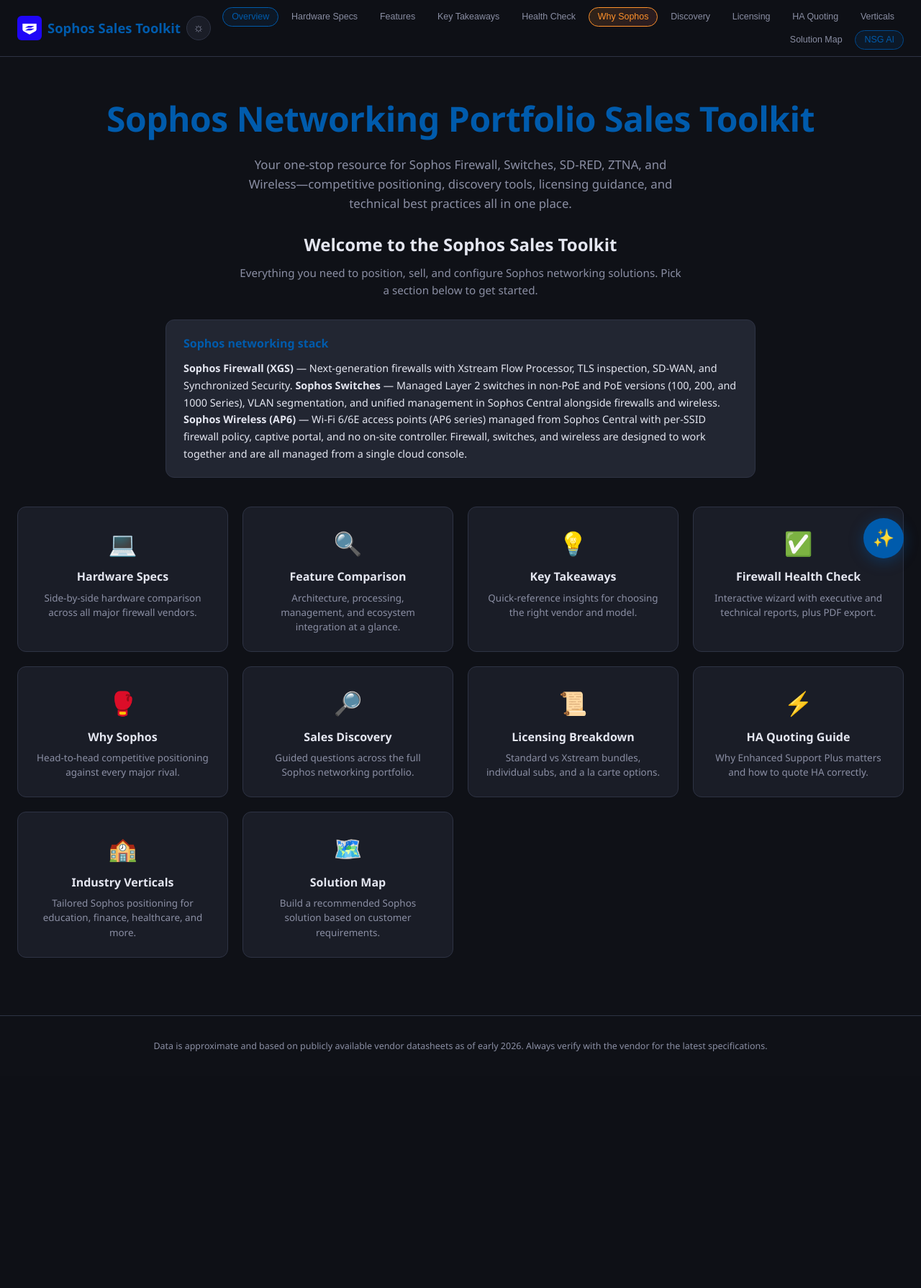
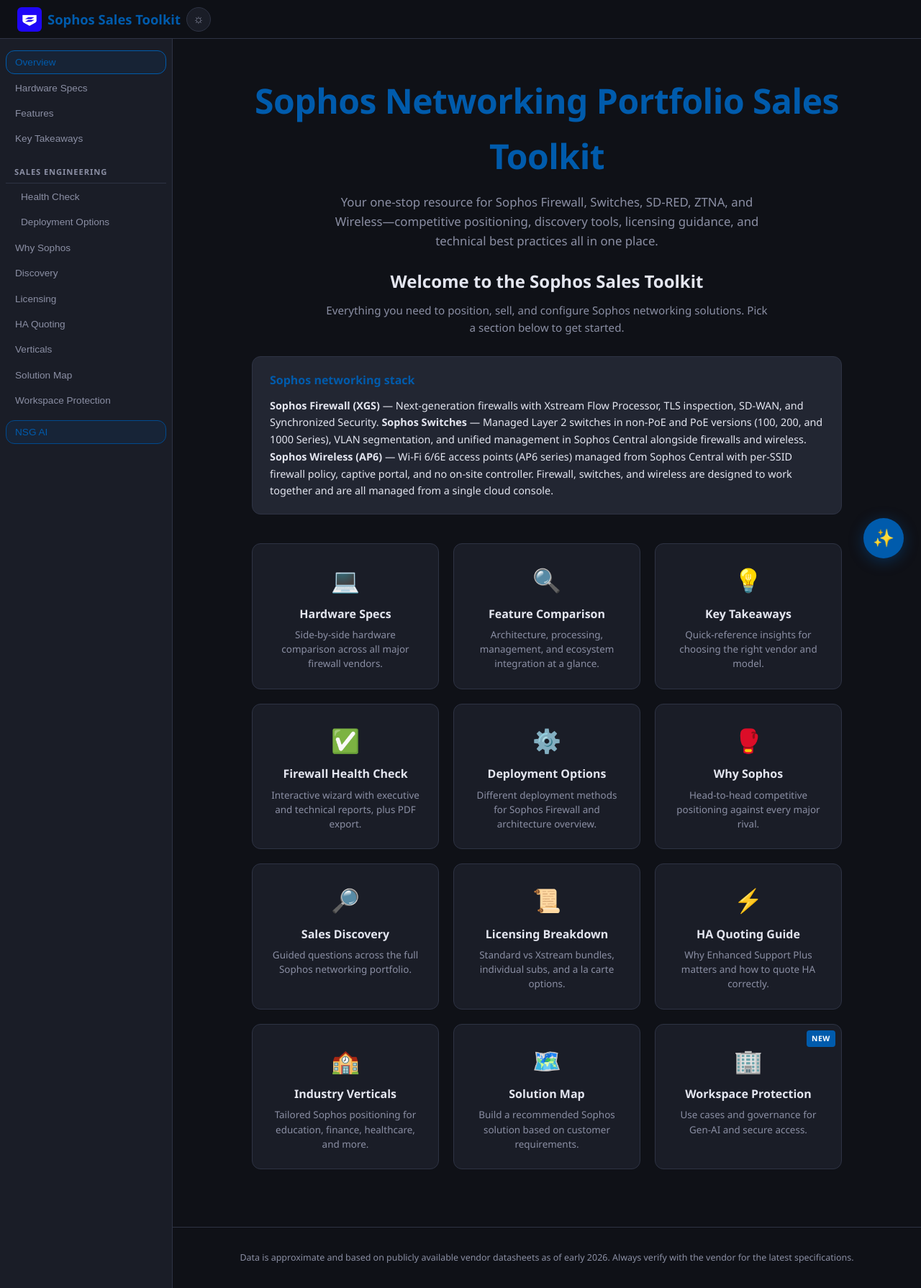
Before and after one commit to Chaddie/firewall-hardware-comparison, a Flask app: page / in a window 1280 px wide. Shown: the whole page at 72% size. Before the commit the page ends 1461 px from the top, so only its background shows below. Run offline with Flask 3, Linux system fonts and the light colour scheme; some libraries are stand-ins or nearby versions.

Commit message:
Sidebar nav, Deployment Options, Workspace Protection page, New badge on hub tile
Made-with: Cursor

```diff
--- a/app/routes.py
+++ b/app/routes.py
@@ -12,6 +12,7 @@ from .data import (
     TAKEDOWN_DATA,
     VENDORS,
     VERTICALS_DATA,
+    WORKSPACE_PROTECTION_DATA,
 )
 
 main = Blueprint("main", __name__)
@@ -82,3 +83,8 @@ def api_verticals():
 @main.route("/api/solution-map")
 def api_solution_map():
     return jsonify(SOLUTION_MAP_DATA)
+
+
+@main.route("/api/workspace-protection")
+def api_workspace_protection():
+    return jsonify(WORKSPACE_PROTECTION_DATA)
--- a/app/static/css/style.css
+++ b/app/static/css/style.css
@@ -108,31 +108,84 @@ body {
 [data-theme="light"] .theme-icon-sun { display: none; }
 [data-theme="light"] .theme-icon-moon { display: inline; }
 
-/* ── Nav ── */
-.main-nav { display: flex; gap: .3rem; flex-wrap: wrap; flex: 1; justify-content: flex-end; }
-.main-nav button {
+/* ── App layout: sidebar + content ── */
+.app-layout {
+  display: flex;
+  min-height: calc(100vh - 56px);
+}
+.app-sidebar {
+  width: 240px;
+  flex-shrink: 0;
+  background: var(--surface);
+  border-right: 1px solid var(--border);
+  padding: 1rem 0;
+  overflow-y: auto;
+}
+.sidebar-nav {
+  display: flex;
+  flex-direction: column;
+  gap: .15rem;
+  padding: 0 .5rem;
+}
+.sidebar-item {
+  display: block;
+  width: 100%;
+  text-align: left;
   background: none;
   border: 1px solid transparent;
-  color: var(--text-muted);
-  padding: .35rem .75rem;
-  border-radius: 999px;
-  font-size: .78rem;
+  border-radius: var(--radius);
+  color: var(--text-muted);
+  padding: .5rem .75rem;
+  font-size: .85rem;
   font-weight: 500;
   cursor: pointer;
   transition: var(--transition);
   white-space: nowrap;
 }
-.main-nav button:hover { color: var(--text); border-color: var(--border) }
-.main-nav .nav-ai-btn {
+.sidebar-item:hover { color: var(--text); border-color: var(--border); background: var(--surface-alt); }
+.sidebar-item.active {
+  color: var(--accent);
+  border-color: var(--accent);
+  background: rgba(0,91,172,.1);
+}
+.sidebar-item-indent { padding-left: 1.25rem; }
+.sidebar-group-label {
+  font-size: .7rem;
+  font-weight: 700;
+  text-transform: uppercase;
+  letter-spacing: .08em;
+  color: var(--text-muted);
+  padding: .9rem .75rem .35rem;
+  margin-top: .25rem;
+  border-bottom: 1px solid var(--border);
+}
+.sidebar-nav .nav-ai-btn {
   background: rgba(0,91,172,.12);
   border-color: var(--accent-dim);
   color: var(--accent);
-}
-.main-nav button.active {
-  color: var(--accent);
-  border-color: var(--accent);
-  background: rgba(0,91,172,.1);
-}
+  margin-top: .5rem;
+}
+.app-content {
+  flex: 1;
+  overflow: auto;
+  display: flex;
+  flex-direction: column;
+}
+.app-content .container { flex: 1; }
+
+.sidebar-toggle {
+  background: var(--surface);
+  border: 1px solid var(--border);
+  border-radius: 8px;
+  width: 40px;
+  height: 40px;
+  font-size: 1.25rem;
+  cursor: pointer;
+  color: var(--text);
+  margin-right: .5rem;
+}
+.sidebar-toggle:hover { border-color: var(--accent); color: var(--accent); }
+.sidebar-toggle { display: none; }
 
 /* ── Hero ── */
 .hero {
@@ -1796,6 +1906,7 @@ tbody tr.dimmed { opacity: .15 }
   gap: 1.25rem;
 }
 .hub-card {
+  position: relative;
   background: var(--surface);
   border: 1px solid var(--border);
   border-radius: var(--radius);
@@ -1803,6 +1914,19 @@ tbody tr.dimmed { opacity: .15 }
   cursor: pointer;
   transition: border-color var(--transition), transform var(--transition);
   text-align: center;
+}
+.hub-card-new {
+  position: absolute;
+  top: .5rem;
+  right: .5rem;
+  font-size: .65rem;
+  font-weight: 700;
+  text-transform: uppercase;
+  letter-spacing: .05em;
+  padding: .2rem .45rem;
+  border-radius: 4px;
+  background: var(--accent);
+  color: #fff;
 }
 .hub-card:hover { border-color: var(--accent); transform: translateY(-3px); }
 .hub-card .hub-icon { font-size: 2rem; margin-bottom: .6rem; }
--- a/app/static/js/app.js
+++ b/app/static/js/app.js
@@ -29,6 +29,7 @@ const state = {
   smStep: 0,
   smAnswers: {},
   smDone: false,
+  workspaceProtection: {},
 };
 
 // ── Bootstrap ──
@@ -48,6 +49,8 @@ document.addEventListener("DOMContentLoaded", async () => {
   renderHAGuidePage();
   renderVerticalsPage();
   renderSolutionMapPage();
+  renderDeploymentOptionsPage();
+  renderWorkspaceProtectionPage();
   initChat();
   showTab("overview");
 });
@@ -66,7 +69,7 @@ function initTheme() {
 }
 
 async function loadData() {
-  const [vendors, hardware, features, takeaways, healthcheck, takedown, discovery, licensing, haGuide, verticals, solutionMap] = await Promise.all([
+  const [vendors, hardware, features, takeaways, healthcheck, takedown, discovery, licensing, haGuide, verticals, solutionMap, workspaceProtection] = await Promise.all([
     fetch("/api/vendors").then((r) => r.json()),
     fetch("/api/hardware").then((r) => r.json()),
     fetch("/api/features").then((r) => r.json()),
@@ -78,6 +81,7 @@ async function loadData() {
     fetch("/api/ha-guide").then((r) => r.json()),
     fetch("/api/verticals").then((r) => r.json()),
     fetch("/api/solution-map").then((r) => r.json()),
+    fetch("/api/workspace-protection").then((r) => r.json()),
   ]);
   state.vendors = vendors;
   state.hardware = hardware;
@@ -90,20 +94,39 @@ async function loadData() {
   state.haGuide = haGuide;
   state.verticals = verticals;
   state.solutionMap = solutionMap;
+  state.workspaceProtection = workspaceProtection;
   Object.keys(vendors).forEach((v) => state.activeVendors.add(v));
 }
 
 // ── Navigation ──
+function closeSidebar() {
+  document.getElementById("app-layout")?.classList.remove("sidebar-open");
+}
+
 function initNav() {
-  document.querySelectorAll(".main-nav button").forEach((btn) => {
+  const selector = ".app-sidebar [data-tab]";
+  document.querySelectorAll(selector).forEach((btn) => {
     if (btn.dataset.tab === "ask") return; // handled by initChat
-    btn.addEventListener("click", () => showTab(btn.dataset.tab));
-  });
+    btn.addEventListener("click", () => {
+      showTab(btn.dataset.tab);
+      closeSidebar();
+    });
+  });
+
+  const toggle = document.getElementById("sidebar-toggle");
+  const overlay = document.getElementById("sidebar-overlay");
+  const layout = document.getElementById("app-layout");
+  if (toggle && layout) {
+    toggle.addEventListener("click", () => layout.classList.toggle("sidebar-open"));
+  }
+  if (overlay && layout) {
+    overlay.addEventListener("click", closeSidebar);
+  }
 }
 
 function showTab(tab) {
   state.activeTab = tab;
-  document.querySelectorAll(".main-nav button").forEach((b) => {
+  document.querySelectorAll(".app-sidebar [data-tab]").forEach((b) => {
     b.classList.toggle("active", b.dataset.tab === tab);
   });
   document.querySelectorAll(".page-section").forEach((s) => {
@@ -183,12 +206,14 @@ function renderOverviewHub() {
     { tab: "features", icon: "\uD83D\uDD0D", title: "Feature Comparison", desc: "Architecture, processing, management, and ecosystem integration at a glance." },
     { tab: "takeaways", icon: "\uD83D\uDCA1", title: "Key Takeaways", desc: "Quick-reference insights for choosing the right vendor and model." },
     { tab: "healthcheck", icon: "\u2705", title: "Firewall Health Check", desc: "Interactive wizard with executive and technical reports, plus PDF export." },
+    { tab: "deployment-options", icon: "\u2699\uFE0F", title: "Deployment Options", desc: "Different deployment methods for Sophos Firewall and architecture overview." },
     { tab: "takedown", icon: "\uD83E\uDD4A", title: "Why Sophos", desc: "Head-to-head competitive positioning against every major rival." },
     { tab: "discovery", icon: "\uD83D\uDD0E", title: "Sales Discovery", desc: "Guided questions across the full Sophos networking portfolio." },
     { tab: "licensing", icon: "\uD83D\uDCDC", title: "Licensing Breakdown", desc: "Standard vs Xstream bundles, individual subs, and a la carte options." },
     { tab: "ha-guide", icon: "\u26A1", title: "HA Quoting Guide", desc: "Why Enhanced Support Plus matters and how to quote HA correctly." },
     { tab: "verticals", icon: "\uD83C\uDFEB", title: "Industry Verticals", desc: "Tailored Sophos positioning for education, finance, healthcare, and more." },
     { tab: "solution-map", icon: "\uD83D\uDDFA\uFE0F", title: "Solution Map", desc: "Build a recommended Sophos solution based on customer requirements." },
+    { tab: "workspace-protection", icon: "\uD83C\uDFE2", title: "Workspace Protection", desc: "Use cases and governance for Gen-AI and secure access.", new: true },
   ];
 
   let html = `
@@ -206,6 +231,7 @@ function renderOverviewHub() {
   for (const s of sections) {
     html += `
       <div class="hub-card" data-hub-tab="${s.tab}">
+        ${s.new ? '<span class="hub-card-new">New</span>' : ''}
         <div class="hub-icon">${s.icon}</div>
         <h3>${s.title}</h3>
         <p>${s.desc}</p>
@@ -219,6 +245,83 @@ function renderOverviewHub() {
   container.querySelectorAll("[data-hub-tab]").forEach((card) => {
     card.addEventListener("click", () => showTab(card.dataset.hubTab));
   });
+}
+
+// ── Deployment Options ──
+function renderDeploymentOptionsPage() {
+  const contentEl = document.getElementById("deployment-options-content");
+  const diagramEl = document.getElementById("deployment-options-diagram");
+  if (!contentEl || !diagramEl) return;
+
+  contentEl.innerHTML = `
+    <p>Sophos Firewall can be deployed in several ways to match your environment: standalone hardware, high-availability pairs, virtual machines, or in the cloud. All options can be managed from <strong>Sophos Central</strong> for a single pane of glass.</p>
+    <ul>
+      <li><strong>Standalone appliance</strong> — A single XGS hardware appliance for branch or small office.</li>
+      <li><strong>HA pair</strong> — Two XGS firewalls in active-passive or active-active for redundancy and zero-impact failover.</li>
+      <li><strong>Virtual</strong> — Sophos Firewall VM on Hyper-V, VMware, or other hypervisors for data centre or cloud.</li>
+      <li><strong>Cloud</strong> — Deploy in Azure, AWS, or other clouds as a virtual firewall for cloud-native or hybrid architectures.</li>
+    </ul>
+  `;
+
+  diagramEl.innerHTML = `
+    <svg class="deployment-arch-svg" viewBox="0 0 720 320" xmlns="http://www.w3.org/2000/svg" aria-label="Sophos Firewall deployment options">
+      <defs>
+        <linearGradient id="depGrad" x1="0%" y1="0%" x2="0%" y2="100%">
+          <stop offset="0%" style="stop-color:var(--accent);stop-opacity:0.15" />
+          <stop offset="100%" style="stop-color:var(--accent);stop-opacity:0.02" />
+        </linearGradient>
+      </defs>
+      <text x="360" y="28" text-anchor="middle" font-weight="600" font-size="14" fill="var(--text-muted)">Sophos Central (management)</text>
+      <ellipse cx="360" cy="50" rx="100" ry="18" fill="var(--surface)" stroke="var(--accent)" stroke-width="1.5" opacity="0.9"/>
+      <line x1="360" y1="68" x2="360" y2="95" stroke="var(--border)" stroke-width="1" stroke-dasharray="4 2"/>
+      <line x1="360" y1="95" x2="120" y2="180" stroke="var(--border)" stroke-width="1"/>
+      <line x1="360" y1="95" x2="280" y2="180" stroke="var(--border)" stroke-width="1"/>
+      <line x1="360" y1="95" x2="440" y2="180" stroke="var(--border)" stroke-width="1"/>
+      <line x1="360" y1="95" x2="600" y2="180" stroke="var(--border)" stroke-width="1"/>
+      <rect x="40" y="160" width="160" height="100" rx="8" fill="url(#depGrad)" stroke="var(--accent)" stroke-width="1.5"/>
+      <text x="120" y="198" text-anchor="middle" font-weight="600" font-size="12" fill="var(--accent)">Standalone</text>
+      <text x="120" y="218" text-anchor="middle" font-size="11" fill="var(--text-muted)">Single XGS appliance</text>
+      <rect x="200" y="160" width="160" height="100" rx="8" fill="url(#depGrad)" stroke="var(--accent)" stroke-width="1.5"/>
+      <text x="280" y="198" text-anchor="middle" font-weight="600" font-size="12" fill="var(--accent)">HA Pair</text>
+      <text x="280" y="218" text-anchor="middle" font-size="11" fill="var(--text-muted)">Active-passive / active-active</text>
+      <rect x="360" y="160" width="160" height="100" rx="8" fill="url(#depGrad)" stroke="var(--accent)" stroke-width="1.5"/>
+      <text x="440" y="198" text-anchor="middle" font-weight="600" font-size="12" fill="var(--accent)">Virtual</text>
+      <text x="440" y="218" text-anchor="middle" font-size="11" fill="var(--text-muted)">VM (Hyper-V, VMware)</text>
+      <rect x="520" y="160" width="160" height="100" rx="8" fill="url(#depGrad)" stroke="var(--accent)" stroke-width="1.5"/>
+      <text x="600" y="198" text-anchor="middle" font-weight="600" font-size="12" fill="var(--accent)">Cloud</text>
+      <text x="600" y="218" text-anchor="middle" font-size="11" fill="var(--text-muted)">Azure, AWS, etc.</text>
+    </svg>
+  `;
+}
+
+// ── Workspace Protection ──
+function renderWorkspaceProtectionPage() {
+  const container = document.getElementById("workspace-protection-container");
+  if (!container) return;
+  const data = state.workspaceProtection;
+  if (!data || !data.intro) return;
+
+  let html = `<p class="wp-intro">${data.intro}</p>`;
+  if (data.use_cases && data.use_cases.length) {
+    html += '<h3>Use cases</h3>';
+    data.use_cases.forEach((uc) => {
+      html += `<div class="wp-use-case"><h4>${uc.title}</h4><p>${uc.description}</p></div>`;
+    });
+  }
+  if (data.gen_ai_governance) {
+    const g = data.gen_ai_governance;
+    html += `<div class="wp-genai"><h3>${g.title}</h3><p>${g.content}</p>`;
+    if (g.doc_url) html += `<p><a href="${g.doc_url}" target="_blank" rel="noopener">Gen-AI governance documentation</a></p>`;
+    html += "</div>";
+  }
+  if (data.resources && data.resources.length) {
+    html += '<h3>Resources</h3><ul class="wp-resources">';
+    data.resources.forEach((r) => {
+      html += `<li><a href="${r.url}" target="_blank" rel="noopener">${r.label}</a></li>`;
+    });
+    html += "</ul>";
+  }
+  container.innerHTML = html;
 }
 
 // ── Hardware tier tables ──
--- a/app/templates/index.html
+++ b/app/templates/index.html
@@ -13,6 +13,7 @@
   <!-- Sticky header -->
   <header class="app-header">
     <div class="container header-inner">
+      <button class="sidebar-toggle" id="sidebar-toggle" aria-label="Toggle navigation menu">&#9776;</button>
       <div class="header-top-row">
         <div class="logo-group">
           <img class="sophos-logo" src="{{ url_for('static', filename='img/sophos-logo.png') }}" alt="Sophos" width="34" height="34" />
@@ -23,23 +24,31 @@
           <span class="theme-icon-moon">&#9790;</span>
         </button>
       </div>
-      <nav class="main-nav" aria-label="Main navigation">
-        <button class="active" data-tab="overview">Overview</button>
-        <button data-tab="hardware">Hardware Specs</button>
-        <button data-tab="features">Features</button>
-        <button data-tab="takeaways">Key Takeaways</button>
-        <button data-tab="healthcheck">Health Check</button>
-        <button data-tab="takedown" class="nav-sophos-btn">Why Sophos</button>
-        <button data-tab="discovery">Discovery</button>
-        <button data-tab="licensing">Licensing</button>
-        <button data-tab="ha-guide">HA Quoting</button>
-        <button data-tab="verticals">Verticals</button>
-        <button data-tab="solution-map">Solution Map</button>
-        <button data-tab="ask" class="nav-ai-btn">NSG AI</button>
-      </nav>
     </div>
   </header>
 
+  <div class="app-layout" id="app-layout">
+    <aside class="app-sidebar" id="app-sidebar" aria-label="Main navigation">
+      <nav class="sidebar-nav">
+        <button class="sidebar-item active" data-tab="overview">Overview</button>
+        <button class="sidebar-item" data-tab="hardware">Hardware Specs</button>
+        <button class="sidebar-item" data-tab="features">Features</button>
+        <button class="sidebar-item" data-tab="takeaways">Key Takeaways</button>
+        <div class="sidebar-group-label">Sales Engineering</div>
+        <button class="sidebar-item sidebar-item-indent" data-tab="healthcheck">Health Check</button>
+        <button class="sidebar-item sidebar-item-indent" data-tab="deployment-options">Deployment Options</button>
+        <button class="sidebar-item nav-sophos-btn" data-tab="takedown">Why Sophos</button>
+        <button class="sidebar-item" data-tab="discovery">Discovery</button>
+        <button class="sidebar-item" data-tab="licensing">Licensing</button>
+        <button class="sidebar-item" data-tab="ha-guide">HA Quoting</button>
+        <button class="sidebar-item" data-tab="verticals">Verticals</button>
+        <button class="sidebar-item" data-tab="solution-map">Solution Map</button>
+        <button class="sidebar-item" data-tab="workspace-protection">Workspace Protection</button>
+        <button class="sidebar-item nav-ai-btn" data-tab="ask">NSG AI</button>
+      </nav>
+    </aside>
+    <div class="sidebar-overlay" id="sidebar-overlay" aria-hidden="true"></div>
+    <div class="app-content">
   <!-- Hero -->
   <section class="hero">
     <div class="container">
@@ -151,11 +160,32 @@
       <div id="solution-map-container"></div>
     </section>
 
+    <!-- Deployment Options -->
+    <section id="section-deployment-options" class="page-section">
+      <div class="section-head">
+        <h2>Deployment Options</h2>
+        <p>Different deployment methods for Sophos Firewall and how they fit your architecture.</p>
+      </div>
+      <div id="deployment-options-content"></div>
+      <div id="deployment-options-diagram" class="deployment-diagram"></div>
+    </section>
+
+    <!-- Workspace Protection -->
+    <section id="section-workspace-protection" class="page-section">
+      <div class="section-head">
+        <h2>Workspace Protection</h2>
+        <p>Use cases and governance for secure access, isolated browsing, and Gen-AI application control.</p>
+      </div>
+      <div id="workspace-protection-container"></div>
+    </section>
+
   </main>
 
   <footer class="app-footer">
     <p>Data is approximate and based on publicly available vendor datasheets as of early 2026. Always verify with the vendor for the latest specifications.</p>
   </footer>
+    </div><!-- .app-content -->
+  </div><!-- .app-layout -->
 
   <!-- Chat widget -->
   <button class="chat-fab" id="chat-fab" aria-label="Open NSG AI Assistant">&#x2728;</button>
```
Also changed, not shown: other parts of app/static/css/style.css (+60 -3 lines), app/data.py (+31 -0 lines).
